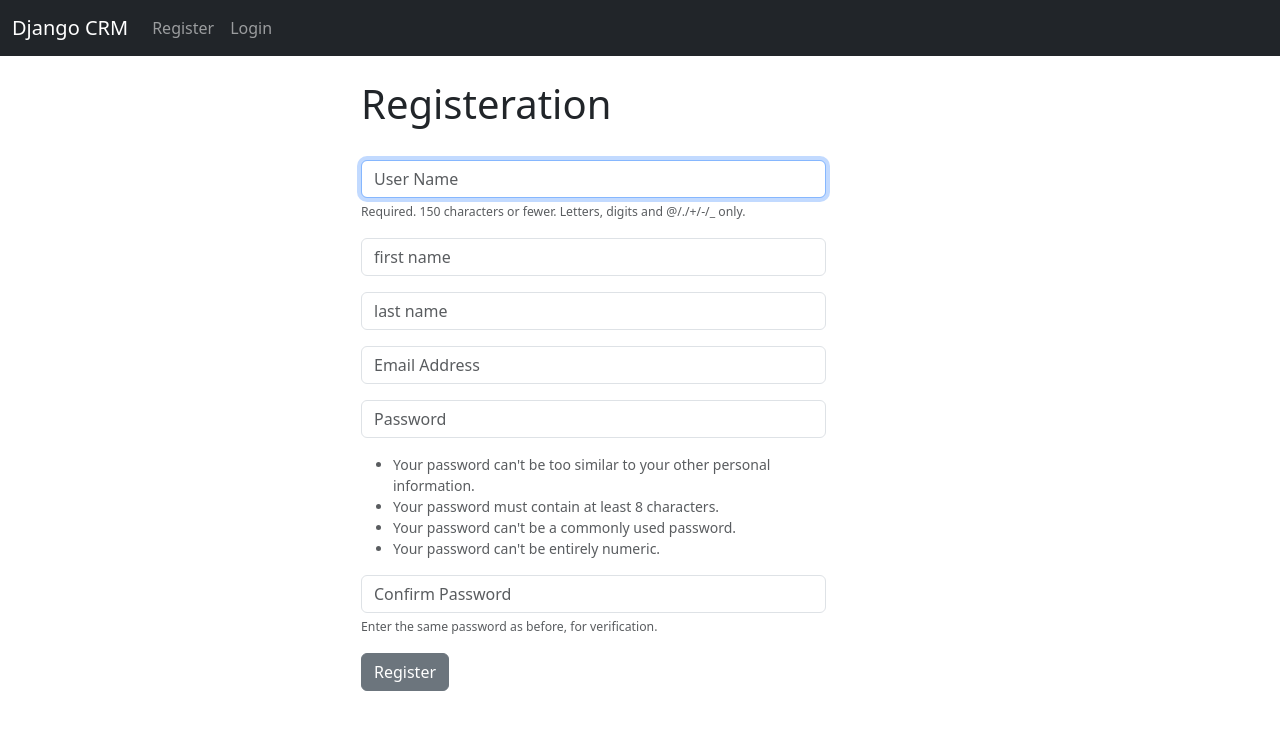
After one commit to ohdudeee/Django-crm, a Django app: page /register/ in a window 1280 px wide. The commit adds this page. Shown: the top 730 px of the page. Run offline with Django 4.2, Linux system fonts and the light colour scheme.

Commit message:
'user_registration'

```diff
--- a/template/home.html
+++ b/template/home.html
@@ -9,7 +9,7 @@
     <h1>Login</h1>
     <form method="POST" action="{% url 'home' %}">
         {% csrf_token %}
-        <form>
+
             <div class="mb-3">
               <input type="text" class="form-control" name="username" placeholder="username" required >
             <div class="mb-3">
@@ -17,7 +17,7 @@
               <input type="password" class="form-control" name="password" placeholder="password" required   >
             </div>
             <button type="submit" class="btn btn-secondary">Login</button>
-          </form>
+
 
     </form>
 </div>
--- a/template/navbar.html
+++ b/template/navbar.html
@@ -6,9 +6,21 @@
       </button>
       <div class="collapse navbar-collapse" id="navbarSupportedContent">
         <ul class="navbar-nav me-auto mb-2 mb-lg-0">
+          {% if user.is_authenticated  %}
+
           <li class="nav-item">
-            <a class="nav-link" href="#">Link</a>
-          </li>
+            <a class="nav-link" href="{% url 'logout' %}">Logout</a>
+            </li>
+            {% else %}
+
+            <li class="nav-item">
+              <a class="nav-link" href="{% url 'register' %}">Register</a>
+            </li>
+            <li class="nav-item">
+              <a class="nav-link" href="{% url 'home' %}">Login</a>
+            </li>
+
+          {%endif %}
         </ul>
         </form>
       </div>
--- /dev/null
+++ b/template/register.html
@@ -0,0 +1,14 @@
+{% extends 'base.html' %}
+
+
+{% block content %}
+<div class="col-md-5 offset-md-3">
+<h1>Registeration</h1>
+<br>
+  <form method="POST" action="">
+    {% csrf_token %}
+    {{form.as_p}}
+    <button type="submit" class="btn btn-secondary">Register</button>
+  </form>
+</div>
+{% endblock content %}
--- /dev/null
+++ b/website/form.py
@@ -0,0 +1,30 @@
+from django.contrib.auth.forms import UserCreationForm
+from django.contrib.auth.models import User
+from django import forms
+
+class SignUpForm(UserCreationForm):
+    email = forms.EmailField(label='',widget=forms.TextInput(attrs={'class':'form-control','placeholder':'Email Address'}))
+    first_name= forms.CharField(label='',max_length=100,widget=forms.TextInput(attrs={'class':'form-control','placeholder':'first name'}))
+    last_name=forms.CharField(label='',max_length=100,widget=forms.TextInput(attrs={'class':'form-control','placeholder':'last name'}))
+
+    class Meta:
+        model = User
+        fields = ('username','first_name','last_name','email','password1','password2')
+
+    def __init__(self, *args, **kwargs):
+        super(SignUpForm, self).__init__(*args, **kwargs)
+
+        self.fields['username'].widget.attrs['class'] = 'form-control'
+        self.fields['username'].widget.attrs['placeholder'] = 'User Name'
+        self.fields['username'].label = ''
+        self.fields['username'].help_text = '<span class="form-text text-muted"><small>Required. 150 characters or fewer. Letters, digits and @/./+/-/_ only.</small></span>'
+
+        self.fields['password1'].widget.attrs['class'] = 'form-control'
+        self.fields['password1'].widget.attrs['placeholder'] = 'Password'
+        self.fields['password1'].label = ''
+        self.fields['password1'].help_text = '<ul class="form-text text-muted small"><li>Your password can\'t be too similar to your other personal information.</li><li>Your password must contain at least 8 characters.</li><li>Your password can\'t be a commonly used password.</li><li>Your password can\'t be entirely numeric.</li></ul>'
+
+        self.fields['password2'].widget.attrs['class'] = 'form-control'
+        self.fields['password2'].widget.attrs['placeholder'] = 'Confirm Password'
+        self.fields['password2'].label = ''
+        self.fields['password2'].help_text = '<span class="form-text text-muted"><small>Enter the same password as before, for verification.</small></span>'
--- a/website/urls.py
+++ b/website/urls.py
@@ -2,6 +2,7 @@ from django.urls import path
 from . import views
 urlpatterns = [
     path('',views.home,name='home'),
-    path('login_user/',views.login_user,name='login'),
-    # path('logout_user/',views.logout_user,name='logout'),
+    # path('login_user/',views.login_user,name='login'),
+    path('logout_user/',views.logout_user,name='logout'),
+    path('register/',views.register_user,name='register'),
 ]
--- a/website/views.py
+++ b/website/views.py
@@ -1,7 +1,7 @@
 from django.shortcuts import render,redirect
 from django.contrib.auth import authenticate,login,logout
 from django.contrib import messages
-
+from .form import SignUpForm
 # Create your views here.
 def home(request):
     # if user logging in
@@ -20,8 +20,22 @@ def home(request):
        return render(request,'home.html',{})
 
 
-def login_user(request):
-    pass
+def logout_user(request):
+    logout(request)
+    messages.success(request,"you have been logout...")
+    return redirect('home')
 
-def logout_user(request):
-    pass
+def register_user(request):
+    if request.method=='POST':
+        form=SignUpForm(request.POST)
+        if form.is_valid():
+            form.save()
+            username=form.cleaned_data['username']
+            password=form.cleaned_data['password1']
+            user=authenticate(username=username,password=password)
+            login(request,user)
+            messages.success(request,'you have registered')
+            return redirect('home')
+    else:
+     form=SignUpForm()
+     return render(request, "register.html",{'form':form})
```
